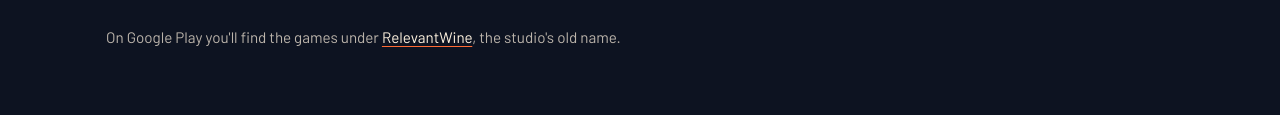
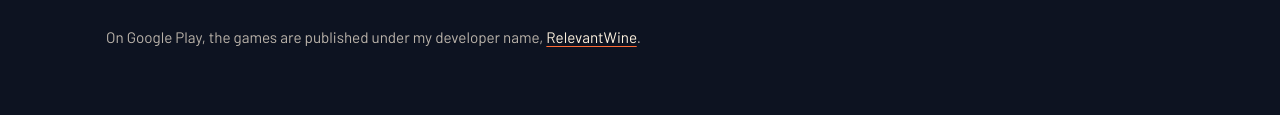
Before and after one commit to relevantwine/relevantwine.github.io, a plain HTML site: page index.html in a window 1280 px wide. Shown: the part 5107-5222 px from the top of the page. Drawn offline with nearby package versions, Linux system fonts and the light colour scheme; a web font is replaced by a local one.

Commit message:
Contact note: RelevantWine is the developer name on Google Play, not an old studio name
Co-Authored-By: Claude Opus 5.5 <noreply@anthropic.com>

```diff
--- a/index.html
+++ b/index.html
@@ -191,7 +191,7 @@
             <h2 id="contact-title">Stuck on level 27? Found a bug? Got an idea?</h2>
             <p>Write to me. I read everything, and I answer.</p>
             <a class="contact-mail" href="mailto:contact.relevantwine@proton.me">contact.relevantwine@proton.me</a>
-            <p class="contact-note">On Google Play you'll find the games under <a href="https://play.google.com/store/apps/dev?id=6706162466563044936" target="_blank" rel="noopener">RelevantWine</a>, the studio's old name.</p>
+            <p class="contact-note">On Google Play, the games are published under my developer name, <a href="https://play.google.com/store/apps/dev?id=6706162466563044936" target="_blank" rel="noopener">RelevantWine</a>.</p>
         </section>
     </main>
 
```
